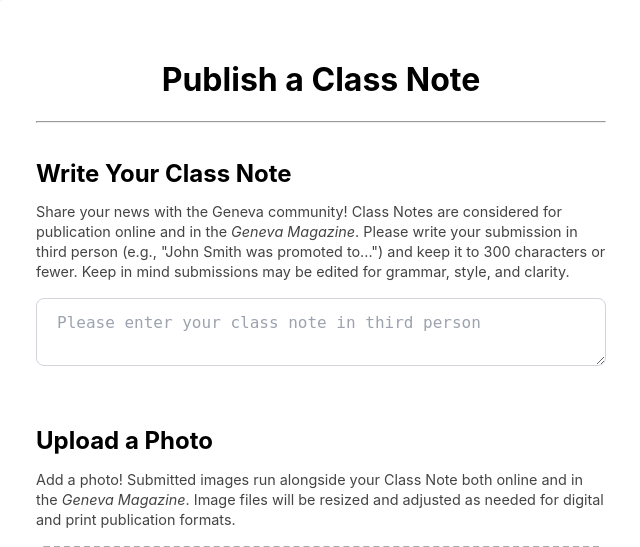
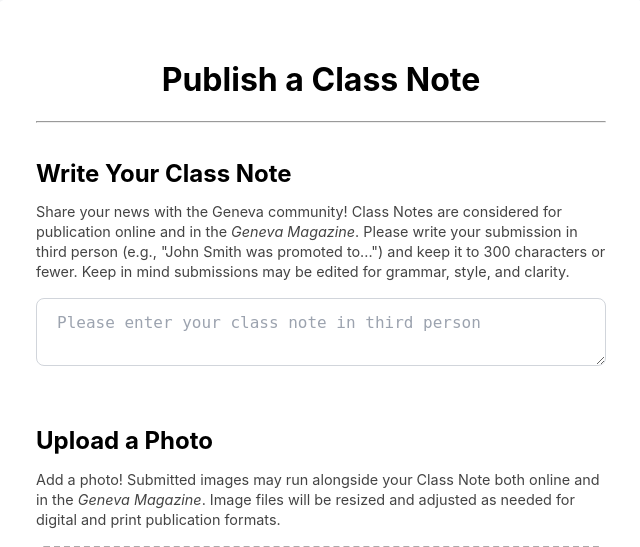
Before and after one commit to hmschult1/class-notes, a Flask app: page /alumni-update/class-note in a window 1280 px wide. Shown: the part 33-580 px from the top of the page, without its empty margins (319-959 px from the left). Run offline with Flask 3, Linux system fonts and the light colour scheme; parts of the project's set-up code (start-up, migrations or seed data) failed here and were passed over; some libraries are stand-ins or nearby versions.

Commit message:
Missed class note file

```diff
--- a/app/templates/forms/class_note.html
+++ b/app/templates/forms/class_note.html
@@ -22,7 +22,7 @@
 
   <h2>Upload a Photo</h2>
 
-  <p class="form-note">Add a photo! Submitted images run alongside your Class Note both online and in the <i>Geneva Magazine</i>. Image files will be resized and adjusted as needed for digital and print publication formats.</p>
+  <p class="form-note">Add a photo! Submitted images may run alongside your Class Note both online and in the <i>Geneva Magazine</i>. Image files will be resized and adjusted as needed for digital and print publication formats.</p>
 
   <div id="drop-zone">
     <p style="font-family: monospace; color:#757575; font-size: 1rem;">Drag & drop an image, or click to browse your files.</p>
```
